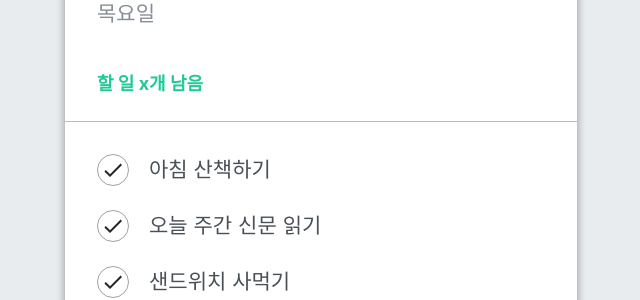
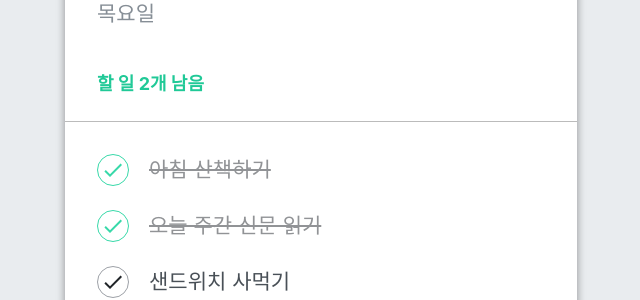
Before and after one commit to KangYeBin/react-todo-app, a React (Create React App) app: page / in a window 1280 px wide. Shown: the part 197-497 px from the top of the page, without its empty margins (319-959 px from the left). Built offline with nearby package versions, Linux system fonts and the light colour scheme; the HTML template or start-up script is replaced by a standard one.

Commit message:
할 일 체크 기능, 날짜 렌더링

```diff
--- a/src/components/TodoHeader.js
+++ b/src/components/TodoHeader.js
@@ -1,12 +1,24 @@
 import React from 'react';
 import '../scss/TodoHeader.scss';
 
-const TodoHeader = () => {
+const TodoHeader = ({ count }) => {
+  const today = new Date();
+
+  const dateString = today.toLocaleDateString('ko-KR', {
+    year: 'numeric',
+    month: 'long',
+    day: 'numeric',
+  });
+
+  const dayName = today.toLocaleDateString('ko-KR', {
+    weekday: 'long',
+  });
+
   return (
     <header>
-      <h1>2024년 5월 9일</h1>
-      <div className="day">목요일</div>
-      <div className="tasks-left">할 일 x개 남음</div>
+      <h1>{dateString}</h1>
+      <div className="day">{dayName}</div>
+      <div className="tasks-left">할 일 {count()}개 남음</div>
     </header>
   );
 };
--- a/src/components/TodoItem.js
+++ b/src/components/TodoItem.js
@@ -1,15 +1,20 @@
 import React from 'react';
 import '../scss/TodoItem.scss';
 import { MdDelete, MdDone } from 'react-icons/md';
+import cn from 'classnames';
 
-const TodoItem = ({ item, remove }) => {
+const TodoItem = ({ item, remove, check }) => {
+  const { id, title, done } = item;
   return (
     <li className="todo-list-item">
-      <div className="check-circle">
+      <div
+        className={cn('check-circle', { active: done })}
+        onClick={() => check(id)}
+      >
         <MdDone />
       </div>
-      <span className="text">{item.title}</span>
-      <div className="remove" onClick={() => remove(item.id)}>
+      <span className={cn('text', { finish: done })}>{title}</span>
+      <div className="remove" onClick={() => remove(id)}>
         <MdDelete />
       </div>
     </li>
--- a/src/components/TodoMain.js
+++ b/src/components/TodoMain.js
@@ -2,11 +2,18 @@
 import '../scss/TodoMain.scss';
 import TodoItem from './TodoItem';
 
-const TodoMain = ({ todoList, remove }) => {
+const TodoMain = ({ todoList, remove, check }) => {
   return (
     <ul className="todo-list">
       {todoList.map((todo) => {
-        return <TodoItem key={todo.id} item={todo} remove={remove} />;
+        return (
+          <TodoItem
+            key={todo.id}
+            item={todo}
+            remove={remove}
+            check={check}
+          />
+        );
       })}
     </ul>
   );
--- a/src/components/TodoTemplate.js
+++ b/src/components/TodoTemplate.js
@@ -56,10 +56,27 @@
     setTodos(todos.filter((todo) => todo.id !== id));
   };
 
+  // 할 일 체크 처리함수
+  const checkTodo = (id) => {
+    setTodos(
+      todos.map((todo) =>
+        todo.id === id ? { ...todo, done: !todo.done } : todo,
+      ),
+    );
+  };
+
+  // 체크가 안 된 할 일의 개수 카운트
+  const countRestTodo = () =>
+    todos.filter((todo) => !todo.done).length;
+
   return (
     <div className="TodoTemplate">
-      <TodoHeader />
-      <TodoMain todoList={todos} remove={removeTodo} />
+      <TodoHeader count={countRestTodo} />
+      <TodoMain
+        todoList={todos}
+        remove={removeTodo}
+        check={checkTodo}
+      />
       <TodoInput addTodo={addTodo} />
     </div>
   );
```
